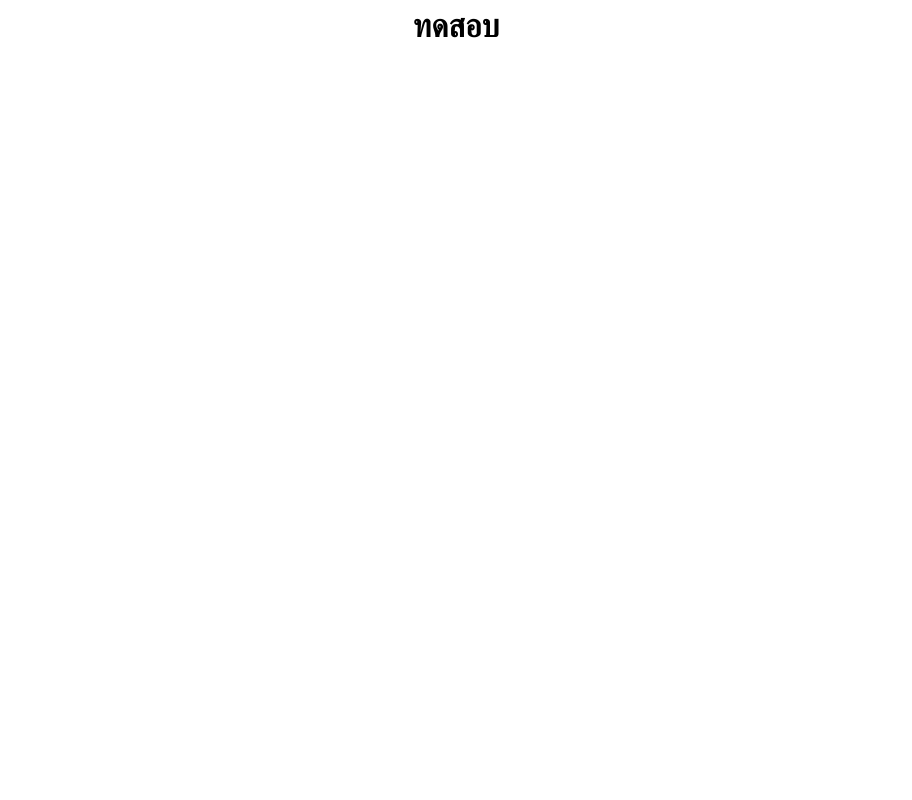
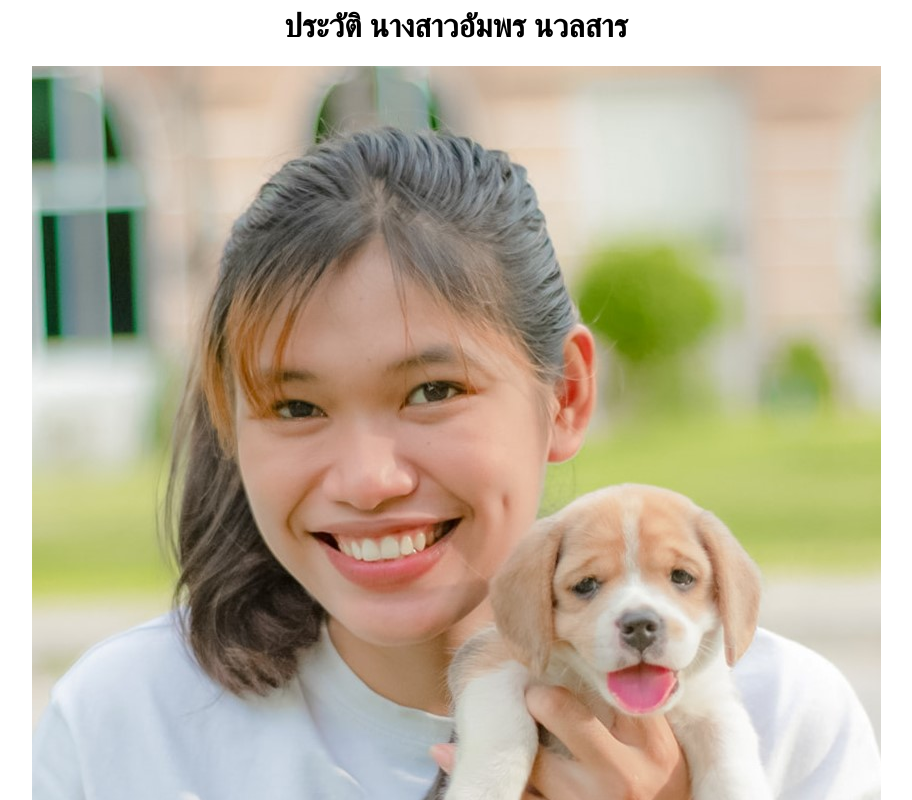
Before and after one commit to Amphorn/htmlp1, a plain HTML site: page index.html in a window 1280 px wide. Shown: the top 800 px of the page, without its empty margins (184-1096 px from the left). Drawn offline with Linux system fonts and the light colour scheme.

Commit message:
update ver 1.01

```diff
--- a/index.html
+++ b/index.html
@@ -1,10 +1,13 @@
 <HTML>
 	<HEAD>
-		<TITLE>ประวัติ นางสาวอัมพร นวลสาร</TITLE>
+		<TITLE>อัมพร นวลสาร</TITLE>
 	</HEAD>
 	<BODY>
 			<CENTER>
-				<H1>ทดสอบ<H1>
+				<H1>ประวัติ นางสาวอัมพร นวลสาร<H1>
+			</CENTER>
+			<CENTER>
+				<img src="./img/p.jpg"/>
 			</CENTER>
 	</BODY>
 
```
Also changed, not shown: img/p.jpg (added).
